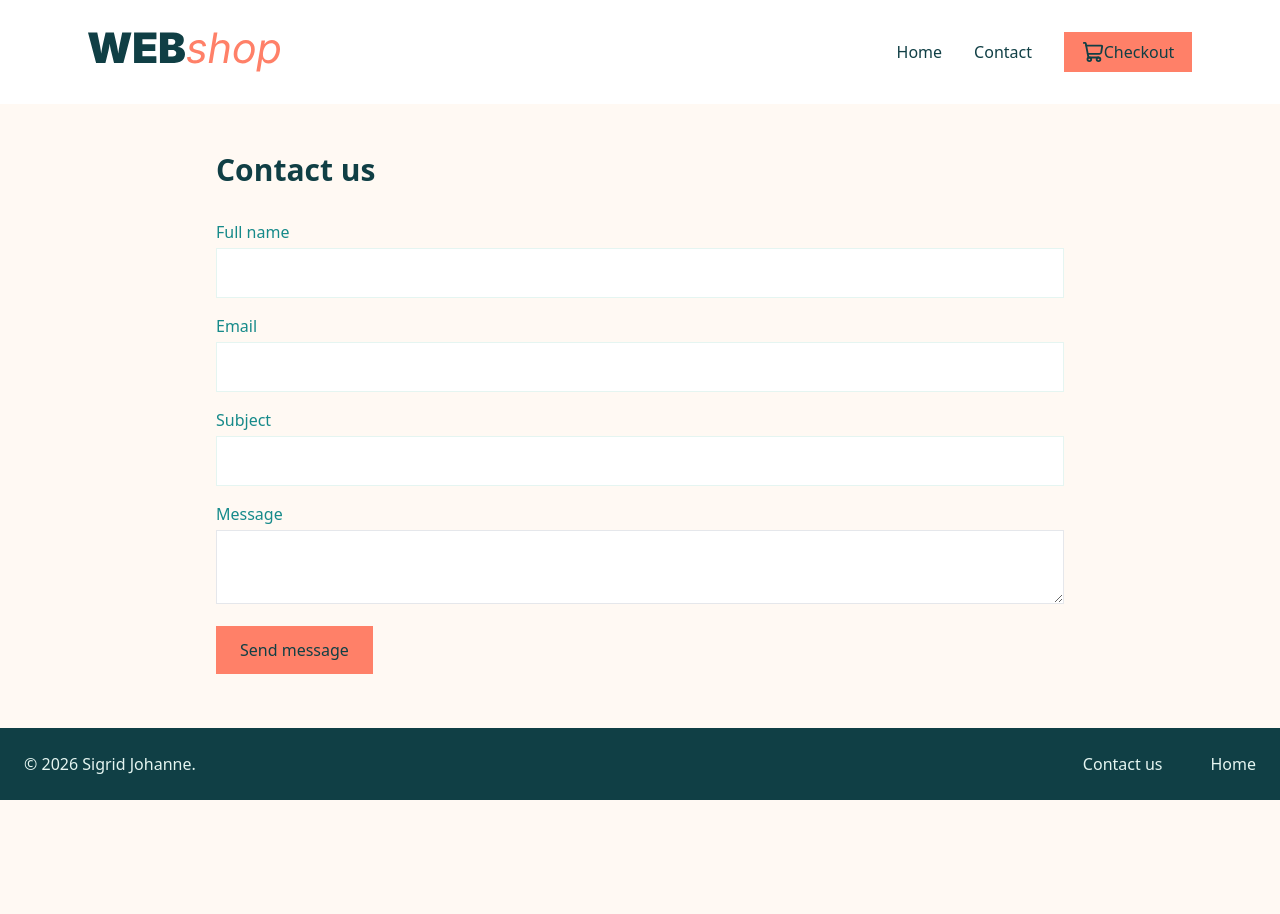
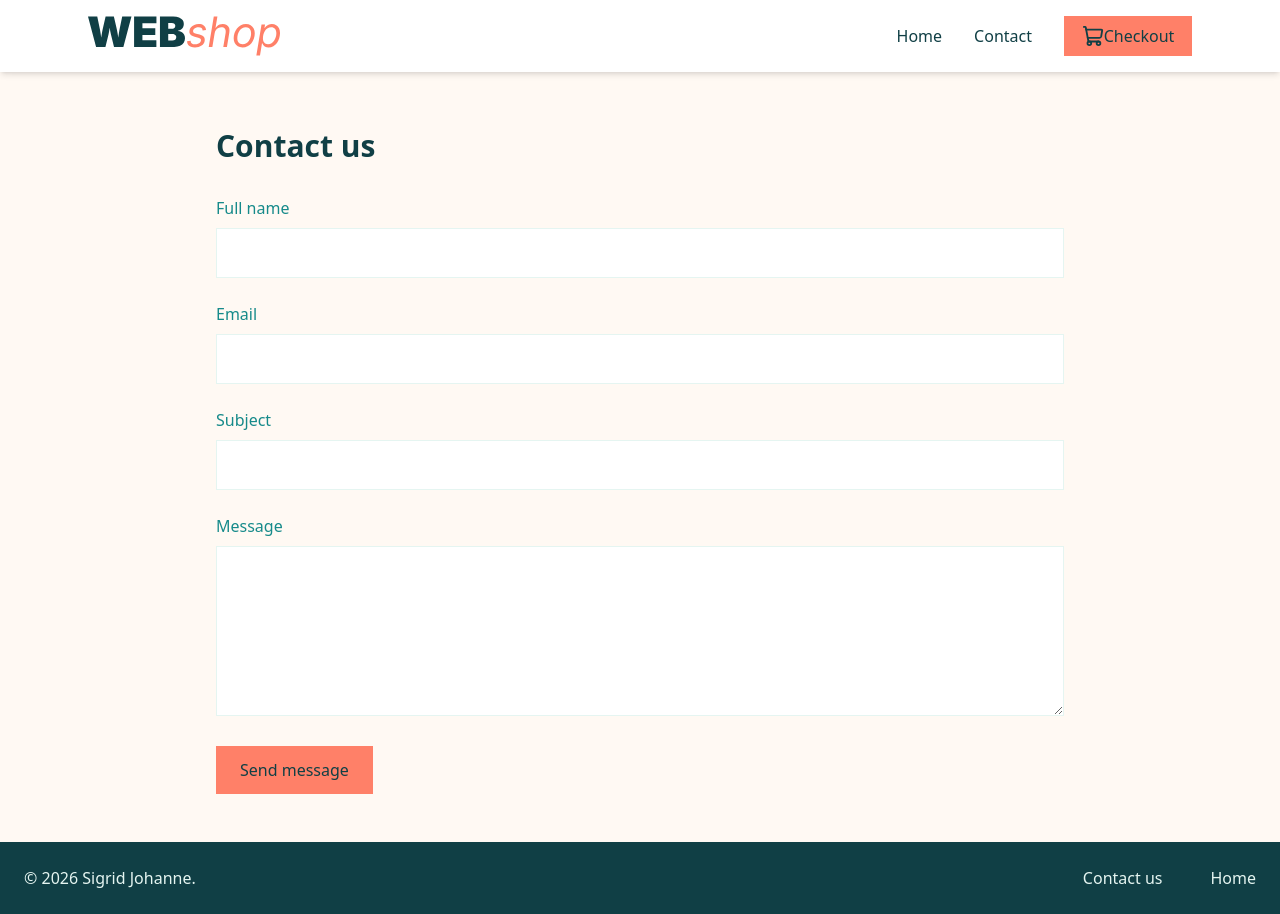
Before and after one commit to Sigrid-Okt22PT/Javascript-Framework-CA, a React (Vite) app: page /contact in a window 1280 px wide. Before the commit the page ends 800 px from the top, so only its background shows below. Built offline with nearby package versions, Linux system fonts and the light colour scheme.

Commit message:
adding cart functions, checkout

```diff
--- a/src/App.tsx
+++ b/src/App.tsx
@@ -13,7 +13,7 @@ function App() {
     <div className="flex min-h-screen flex-col">
       <Header />
 
-      <main className="flex-1">
+      <main className="flex-1 pt-20">
         <Routes>
           <Route path="/" element={<Home />} />
           <Route path="/product/:id" element={<ProductPage />} />
--- a/src/components/checkout/CheckoutForm.tsx
+++ b/src/components/checkout/CheckoutForm.tsx
@@ -1,6 +1,17 @@
+import { useNavigate } from "react-router-dom";
+import type { FormEvent } from "react";
+
 function CheckoutForm() {
+  const navigate = useNavigate();
+
+  function handleSubmit(event: FormEvent<HTMLFormElement>) {
+    event.preventDefault();
+
+    navigate("/checkout/success");
+  }
+
   return (
-    <form className="space-y-4">
+    <form onSubmit={handleSubmit} className="space-y-4">
       <h2 className="text-xl font-semibold">Customer information</h2>
 
       <div>
@@ -12,7 +23,8 @@ function CheckoutForm() {
           name="name"
           type="text"
           required
-          className="w-full border border-gray-300 p-3"
+          autoComplete="name"
+          className="w-full border border-light p-3"
         />
       </div>
 
@@ -25,25 +37,28 @@ function CheckoutForm() {
           name="email"
           type="email"
           required
-          className="w-full border border-gray-300 p-3"
+          autoComplete="email"
+          className="w-full border border-light p-3"
         />
       </div>
+
       <div>
         <label htmlFor="address" className="mb-1 block">
-          address
+          Address
         </label>
         <input
           id="address"
           name="address"
-          type="address"
+          type="text"
           required
-          className="w-full border border-gray-300 p-3"
+          autoComplete="street-address"
+          className="w-full border border-light p-3"
         />
       </div>
 
       <button
         type="submit"
-        className="bg-accent px-6 py-3 text-primary hover:bg-gray-700"
+        className="bg-accent px-6 py-3 text-primary transition hover:bg-secondary hover:text-light"
       >
         Complete checkout
       </button>
--- a/src/components/layout/Header.tsx
+++ b/src/components/layout/Header.tsx
@@ -1,6 +1,7 @@
 import { useState } from "react";
 import { Link } from "react-router-dom";
 import { Menu, X, ShoppingCart } from "lucide-react";
+import { useCartStore } from "../../stores/cartStore";
 import Logo from "./Logo";
 
 function Header() {
@@ -9,10 +10,13 @@ function Header() {
   function closeMenu() {
     setMenuOpen(false);
   }
+  const items = useCartStore((state) => state.items);
+
+  const cartCount = items.reduce((total, item) => total + item.quantity, 0);
 
   return (
-    <header className="bg-white">
-      <nav className="mx-auto max-w-6xl px-6 py-8" aria-label="Main navigation">
+    <header className="bg-white fixed top-0 left-0 right-0 z-50 shadow-md">
+      <nav className="mx-auto max-w-6xl px-6 py-4" aria-label="Main navigation">
         <div className="flex items-center justify-between">
           {/* Logo */}
           <Link to="/" onClick={closeMenu} className="text-2xl font-bold">
@@ -32,6 +36,11 @@ function Header() {
               aria-label="Go to checkout"
               className="flex h-10 w-32 items-center justify-center bg-accent text-primary hover:bg-primary hover:text-light"
             >
+              {cartCount > 0 && (
+                <span className="flex min-w-6 items-center justify-center px-1 rounded-full bg-background font-bold text-accent">
+                  {cartCount}
+                </span>
+              )}
               <ShoppingCart size={22} />
               <span>Checkout</span>
             </Link>
--- a/src/components/products/SearchBar.tsx
+++ b/src/components/products/SearchBar.tsx
@@ -6,6 +6,7 @@ interface SearchBarProps {
 function SearchBar({ search, setSearch }: SearchBarProps) {
   return (
     <input
+      id="search"
       type="search"
       placeholder="Search products..."
       value={search}
--- a/src/main.tsx
+++ b/src/main.tsx
@@ -6,8 +6,13 @@ import "./styles/index.css";
 
 ReactDOM.createRoot(document.getElementById("root")!).render(
   <React.StrictMode>
-    <BrowserRouter>
+    <BrowserRouter
+      future={{
+        v7_startTransition: true,
+        v7_relativeSplatPath: true,
+      }}
+    >
       <App />
     </BrowserRouter>
-  </React.StrictMode>
+  </React.StrictMode>,
 );
--- a/src/pages/CheckoutSuccess.tsx
+++ b/src/pages/CheckoutSuccess.tsx
@@ -1,15 +1,29 @@
+import { useEffect } from "react";
+import { Link } from "react-router-dom";
+import { useCartStore } from "../stores/cartStore";
+
 function CheckoutSuccess() {
+  const clearCart = useCartStore((state) => state.clearCart);
+
+  useEffect(() => {
+    clearCart();
+  }, [clearCart]);
+
   return (
-    <main>
-      {/* Placeholder section */}
-      <section className="bg-gray-100 px-6 py-16 text-center">
-        <h1 className="mb-4 text-4xl font-bold text-gray-900">
-          Content coming
-        </h1>
+    <section className="mx-auto max-w-4xl px-6 py-12 text-center">
+      <h1 className="mb-4 text-3xl font-bold text-primary">Order completed!</h1>
 
-        <p className="mx-auto max-w-2xl text-gray-600">Under development.</p>
-      </section>
-    </main>
+      <p className="mb-8">
+        Thank you for your order. Your checkout was successful.
+      </p>
+
+      <Link
+        to="/"
+        className="inline-block bg-accent px-6 py-3 text-primary transition hover:bg-secondary hover:text-light"
+      >
+        Continue shopping
+      </Link>
+    </section>
   );
 }
 
--- a/src/pages/ContactPage.tsx
+++ b/src/pages/ContactPage.tsx
@@ -2,71 +2,211 @@ import { useState } from "react";
 import type { FormEvent } from "react";
 
 function ContactPage() {
+  // Input values
+  const [name, setName] = useState("");
+  const [email, setEmail] = useState("");
+  const [subject, setSubject] = useState("");
+  const [message, setMessage] = useState("");
+
+  // Validation errors
+  const [nameError, setNameError] = useState("");
+  const [emailError, setEmailError] = useState("");
+  const [subjectError, setSubjectError] = useState("");
+  const [messageError, setMessageError] = useState("");
+
+  // Success message
   const [success, setSuccess] = useState(false);
+  // Validation functions
+  function validateName() {
+    if (name.trim().length < 3) {
+      setNameError("Full name must be at least 3 characters.");
+      return false;
+    }
 
+    setNameError("");
+    return true;
+  }
+
+  function validateEmail() {
+    const emailPattern = /^[^\s@]+@[^\s@]+\.[^\s@]+$/;
+
+    if (!emailPattern.test(email.trim())) {
+      setEmailError("Please enter a valid email address.");
+      return false;
+    }
+
+    setEmailError("");
+    return true;
+  }
+
+  function validateSubject() {
+    if (subject.trim().length < 3) {
+      setSubjectError("Subject must be at least 3 characters.");
+      return false;
+    }
+
+    setSubjectError("");
+    return true;
+  }
+
+  function validateMessage() {
+    if (message.trim().length < 10) {
+      setMessageError("Message must be at least 10 characters.");
+      return false;
+    }
+
+    setMessageError("");
+    return true;
+  }
+  // Handle form submission
   function handleSubmit(event: FormEvent<HTMLFormElement>) {
     event.preventDefault();
+    setSuccess(false);
+    // Validate all fields
+    const isNameValid = validateName();
+    const isEmailValid = validateEmail();
+    const isSubjectValid = validateSubject();
+    const isMessageValid = validateMessage();
+
+    if (isNameValid && isEmailValid && isSubjectValid && isMessageValid) {
       setSuccess(true);
-    event.currentTarget.reset();
+      // Clear form fields
+      setName("");
+      setEmail("");
+      setSubject("");
+      setMessage("");
+    }
   }
 
   return (
-    <section className="mx-auto max-w-4xl space-y-8 px-6 py-12">
-      <h1 className="text-3xl font-bold">Contact us</h1>
+    <section className="mx-auto max-w-4xl px-6 py-12">
+      <h1 className="mb-8 text-3xl font-bold text-primary">Contact us</h1>
 
       {success && (
-        <p role="status" className="bg-light p-4 text-primary">
+        <p role="status" className="mb-6 bg-light p-4 text-primary">
           Your form has been completed successfully!
         </p>
       )}
 
-      <form onSubmit={handleSubmit} className="space-y-4">
+      <form onSubmit={handleSubmit} noValidate className="space-y-6">
         <div>
-          <label htmlFor="name" className="mb-1 block text-secondary">
+          <label htmlFor="name" className="mb-2 block text-secondary">
             Full name
           </label>
+
           <input
             id="name"
             name="name"
             type="text"
+            value={name}
+            onChange={(event) => setName(event.target.value)}
+            onBlur={validateName}
+            required
             minLength={3}
-            required
-            className="mb-4 w-full border border-light p-3"
+            aria-invalid={!!nameError}
+            aria-describedby={nameError ? "name-error" : undefined}
+            className="w-full border border-light bg-white p-3"
           />
 
-          <label htmlFor="email" className="mb-1 block text-secondary">
+          {nameError && (
+            <p
+              id="name-error"
+              role="alert"
+              className="mt-2 text-sm text-red-600"
+            >
+              {nameError}
+            </p>
+          )}
+        </div>
+
+        <div>
+          <label htmlFor="email" className="mb-2 block text-secondary">
             Email
           </label>
+
           <input
             id="email"
             name="email"
             type="email"
+            value={email}
+            onChange={(event) => setEmail(event.target.value)}
+            onBlur={validateEmail}
             required
-            className="mb-4 w-full border border-light p-3"
+            aria-invalid={!!emailError}
+            aria-describedby={emailError ? "email-error" : undefined}
+            className="w-full border border-light bg-white p-3"
           />
 
-          <label htmlFor="subject" className="mb-1 block text-secondary">
+          {emailError && (
+            <p
+              id="email-error"
+              role="alert"
+              className="mt-2 text-sm text-red-600"
+            >
+              {emailError}
+            </p>
+          )}
+        </div>
+
+        <div>
+          <label htmlFor="subject" className="mb-2 block text-secondary">
             Subject
           </label>
+
           <input
             id="subject"
             name="subject"
             type="text"
+            value={subject}
+            onChange={(event) => setSubject(event.target.value)}
+            onBlur={validateSubject}
+            required
             minLength={3}
-            required
-            className="mb-4 w-full border border-light p-3"
+            aria-invalid={!!subjectError}
+            aria-describedby={subjectError ? "subject-error" : undefined}
+            className="w-full border border-light bg-white p-3"
           />
 
-          <label htmlFor="content" className="mb-1 block text-secondary">
+          {subjectError && (
+            <p
+              id="subject-error"
+              role="alert"
+              className="mt-2 text-sm text-red-600"
+            >
+              {subjectError}
+            </p>
+          )}
+        </div>
+
+        <div>
+          <label htmlFor="content" className="mb-2 block text-secondary">
             Message
           </label>
+
           <textarea
+            id="content"
             name="content"
-            id="content"
-            minLength={3}
+            value={message}
+            onChange={(event) => setMessage(event.target.value)}
+            onBlur={validateMessage}
             required
-            className="mb-4 w-full border border-lighty p-3"
+            minLength={10}
+            rows={6}
+            aria-invalid={!!messageError}
+            aria-describedby={messageError ? "message-error" : undefined}
+            className="w-full border border-light bg-white p-3"
           />
+
+          {messageError && (
+            <p
+              id="message-error"
+              role="alert"
+              className="mt-2 text-sm text-red-600"
+            >
+              {messageError}
+            </p>
+          )}
+        </div>
 
         <button
           type="submit"
@@ -74,7 +214,6 @@ function ContactPage() {
         >
           Send message
         </button>
-        </div>
       </form>
     </section>
   );
```
Also changed, not shown: src/components/checkout/CartItem.tsx (+32 -11 lines), src/stores/cartStore.ts (+57 -11 lines). Lines whose indentation alone changed are shown as unchanged.
